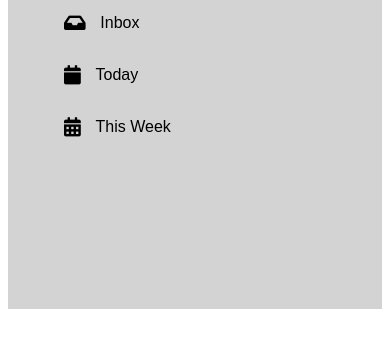
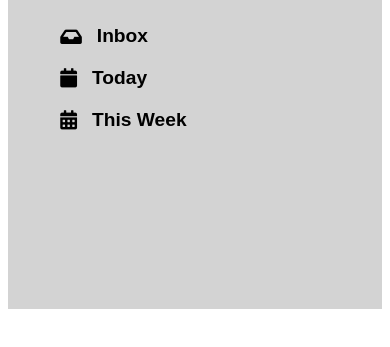
Before and after one commit to AhmadAllabadi1/Todo-List, a website built with webpack: page src/template.html in a window 390 px wide. Both pictures are taken after a click on the button 335 px from the left and 82 px from the top of the page. Shown: the part 159-506 px from the top of the page. Built offline with nearby package versions, Linux system fonts and the light colour scheme; files whose address does not match are found by name.

Commit message:
Commiting

```diff
--- a/src/styles/navBar.css
+++ b/src/styles/navBar.css
@@ -40,8 +40,9 @@
     display: flex;
     flex-direction: column;
     align-items: center;
-    height: 20%;
+    height: 10%;
     justify-content: space-around;
+    padding-top: 5%;
 }
 
 .inboxContainer,.todayContainer,.weekContainer{
@@ -49,7 +50,7 @@
     background: none;
     display: flex;
     width:90%;
-    height: 25%;
+    height: 30%;
     border-radius: 10px;;
     align-items: center;
     padding-left: 10%;
@@ -61,6 +62,8 @@
 }
 
 #inboxIcon,#todayIcon,#weekIcon{
+    color: black;
+    font-weight: 600;
     font-size: 1.2rem;
 }
 
@@ -68,6 +71,7 @@
     font-size: 1.2rem;
     padding-left: 5%;
     color: black;
+    font-weight: 600;
 }
 
 @media only screen and (max-width: 408px){
@@ -85,14 +89,19 @@
     .sideBarContainer{
         visibility: hidden;
         width: 100%;
+        align-items: center;
+    }
+    .inboxContainer,.todayContainer,.weekContainer{
+        width: 100%;
     }
 
     .nav-container{
-        height: 50%;
-        align-items: center;
+        width: 90%;
+        height: 40%;
+        align-items: start;
     }
     .inboxText,.todayText,.weekText{
-        font-size: 1rem;
+        font-size: 1.2rem;
     }
 
     .active{
```
Also changed, not shown: dist/main.js.
